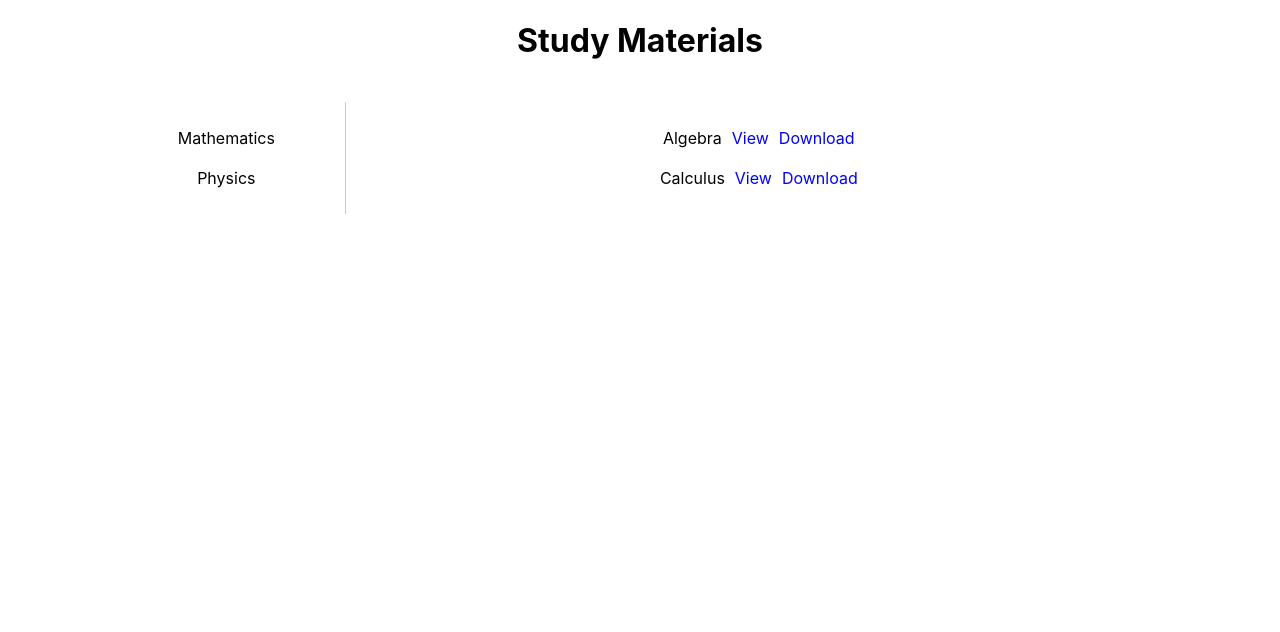
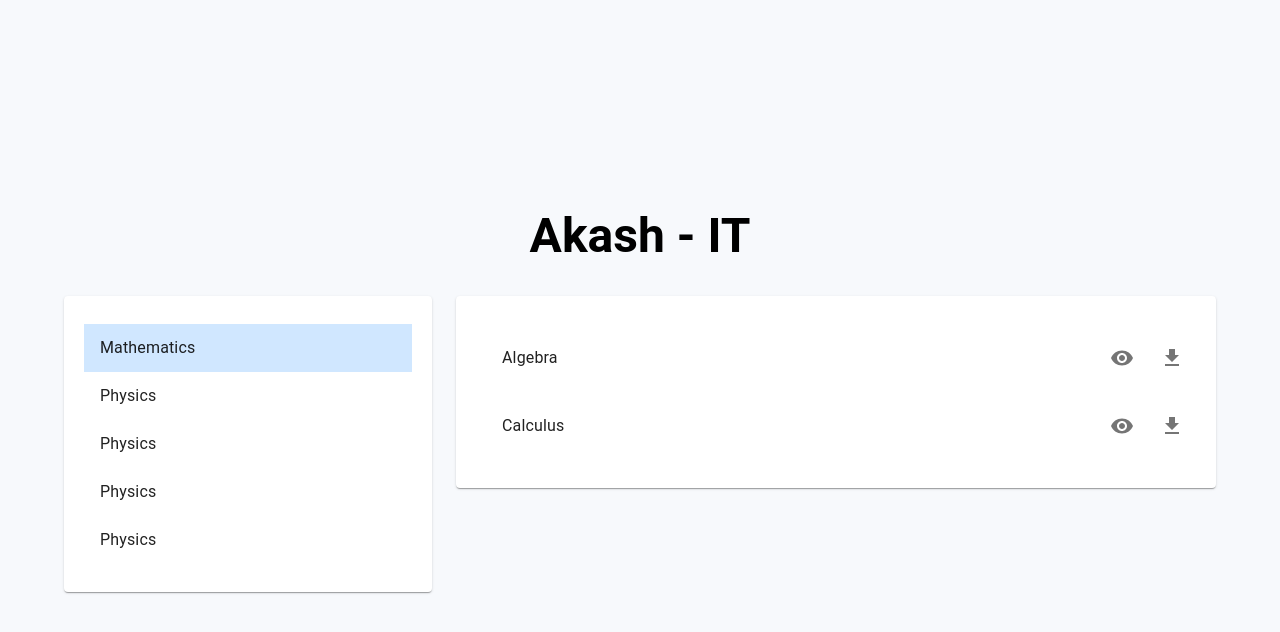
Before and after one commit to DeveshYadav13/Study_Helper, a React (Create React App) app: page / in a window 1280 px wide. Shown: the top 632 px of the page. Built offline with nearby package versions, Linux system fonts and the light colour scheme.

Commit message:
Improved the UI

```diff
--- a/package.json
+++ b/package.json
@@ -5,6 +5,7 @@
   "dependencies": {
     "@emotion/react": "^11.11.4",
     "@emotion/styled": "^11.11.5",
+    "@mui/icons-material": "^5.15.19",
     "@mui/material": "^5.15.19",
     "@testing-library/jest-dom": "^5.17.0",
     "@testing-library/react": "^13.4.0",
--- a/src/App.css
+++ b/src/App.css
@@ -1,5 +1,11 @@
 .App {
   text-align: center;
+  background-color: #f7f9fc;
+  min-height: 100vh;
+  display: flex;
+  flex-direction: column;
+  justify-content: center;
+  align-items: center;
 }
 
 .home-page {
@@ -10,19 +16,20 @@
 
 .content {
   display: flex;
-  width: 80%;
+  width: 100%;
   margin: 20px auto;
 }
 
 .sidebar {
-  width: 20%;
+  width: 100%;
+  padding: 20px;
+  background-color: #f0f4f8;
   border-right: 1px solid #ccc;
-  padding-right: 20px;
 }
 
 .pdf-list {
-  width: 80%;
-  padding-left: 20px;
+  width: 100%;
+  padding: 20px;
 }
 
 ul {
@@ -36,7 +43,7 @@ li {
 }
 
 li:hover {
-  background-color: #f0f0f0;
+  background-color: #d0e7ff;
 }
 
 a {
@@ -48,3 +55,14 @@ a {
 a:hover {
   text-decoration: underline;
 }
+
+/* Responsive design improvements */
+@media (max-width: 600px) {
+  .content {
+    flex-direction: column;
+  }
+
+  .sidebar, .pdf-list {
+    width: 100%;
+  }
+}
--- a/src/components/PDFList.js
+++ b/src/components/PDFList.js
@@ -1,18 +1,32 @@
 import React from 'react';
+import { List, ListItem, ListItemText, ListItemSecondaryAction, IconButton } from '@mui/material';
+import VisibilityIcon from '@mui/icons-material/Visibility';
+import DownloadIcon from '@mui/icons-material/Download';
 
 const PDFList = ({ materials }) => {
   return (
-    <div className="pdf-list">
-      <ul>
-        {materials.map((material, index) => (
-          <li key={index}>
-            {material.title}
-            <a href={material.url} target="_blank" rel="noopener noreferrer">View</a>
-            <a href={material.url} download>Download</a>
-          </li>
-        ))}
-      </ul>
-    </div>
+    <List>
+      {materials.map((material, index) => (
+        <ListItem key={index}>
+          <ListItemText primary={material.title} />
+          <ListItemSecondaryAction>
+            <IconButton
+              edge="end"
+              aria-label="view"
+              href={material.url}
+              target="_blank"
+              rel="noopener noreferrer"
+              sx={{ marginRight: '10px' }}
+            >
+              <VisibilityIcon />
+            </IconButton>
+            <IconButton edge="end" aria-label="download" href={material.url} download>
+              <DownloadIcon />
+            </IconButton>
+          </ListItemSecondaryAction>
+        </ListItem>
+      ))}
+    </List>
   );
 };
 
--- a/src/components/Sidebar.js
+++ b/src/components/Sidebar.js
@@ -1,16 +1,31 @@
 import React from 'react';
+import { List, ListItem, ListItemText } from '@mui/material';
 
-const Sidebar = ({ subjects, onSelectSubject }) => {
+const Sidebar = ({ subjects, selectedSubject, onSelectSubject }) => {
   return (
-    <div className="sidebar">
-      <ul>
-        {subjects.map((subject, index) => (
-          <li key={index} onClick={() => onSelectSubject(subject)}>
-            {subject.name}
-          </li>
-        ))}
-      </ul>
-    </div>
+    <List>
+      {subjects.map((subject, index) => (
+        <ListItem
+          button
+          key={index}
+          onClick={() => onSelectSubject(subject)}
+          selected={selectedSubject.name === subject.name}
+          sx={{
+            '&.Mui-selected': {
+              backgroundColor: '#d0e7ff',
+              '&:hover': {
+                backgroundColor: '#c0d6ff',
+              },
+            },
+            '&:hover': {
+              backgroundColor: '#e0f0ff',
+            },
+          }}
+        >
+          <ListItemText primary={subject.name} />
+        </ListItem>
+      ))}
+    </List>
   );
 };
 
--- a/src/data/subjects.js
+++ b/src/data/subjects.js
@@ -12,6 +12,24 @@ const subjects = [
         { title: "Mechanics", url: "/path/to/mechanics.pdf" }
       ]
     },
+    {
+      name: "Physics",
+      materials: [
+        { title: "Mechanics", url: "/path/to/mechanics.pdf" }
+      ]
+    },
+    {
+      name: "Physics",
+      materials: [
+        { title: "Mechanics", url: "/path/to/mechanics.pdf" }
+      ]
+    },
+    {
+      name: "Physics",
+      materials: [
+        { title: "Mechanics", url: "/path/to/mechanics.pdf" }
+      ]
+    }
     // Add more subjects and materials as needed
   ];
 
--- a/src/pages/HomePage.js
+++ b/src/pages/HomePage.js
@@ -1,4 +1,5 @@
 import React, { useState } from 'react';
+import { Container, Typography, Box, Paper, Grid } from '@mui/material';
 import Sidebar from '../components/Sidebar';
 import PDFList from '../components/PDFList';
 import subjects from '../data/subjects';
@@ -7,13 +8,25 @@ const HomePage = () => {
   const [selectedSubject, setSelectedSubject] = useState(subjects[0]);
 
   return (
-    <div className="home-page">
-      <h1>Study Materials</h1>
-      <div className="content">
-        <Sidebar subjects={subjects} onSelectSubject={setSelectedSubject} />
-        <PDFList materials={selectedSubject.materials} />
-      </div>
-    </div>
+    <Container>
+      <Typography variant="h3" gutterBottom style={{ fontWeight: 'bold' }}>
+        Akash - IT
+      </Typography>
+      <Box mt={4}>
+        <Grid container spacing={3}>
+          <Grid item xs={12} md={4}>
+            <Paper style={{ padding: '20px' }}>
+              <Sidebar subjects={subjects} selectedSubject={selectedSubject} onSelectSubject={setSelectedSubject} />
+            </Paper>
+          </Grid>
+          <Grid item xs={12} md={8}>
+            <Paper style={{ padding: '20px' }}>
+              <PDFList materials={selectedSubject.materials} />
+            </Paper>
+          </Grid>
+        </Grid>
+      </Box>
+    </Container>
   );
 };
 
```
Also changed, not shown: 1 other file (tests, documents, lock files or other folders).
